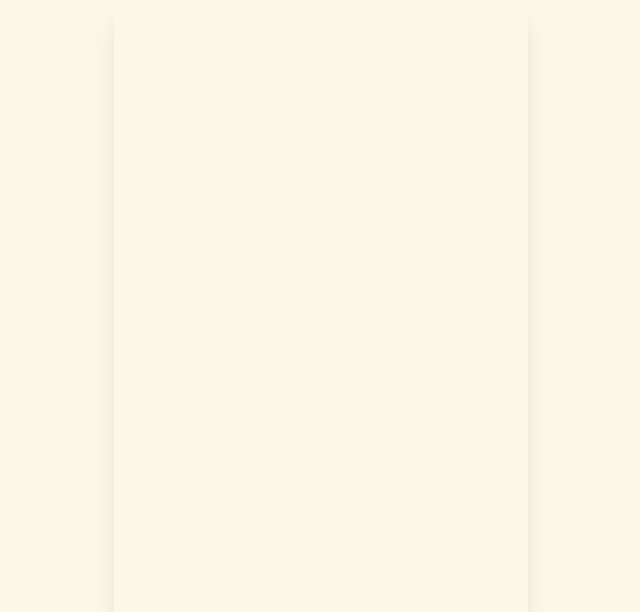
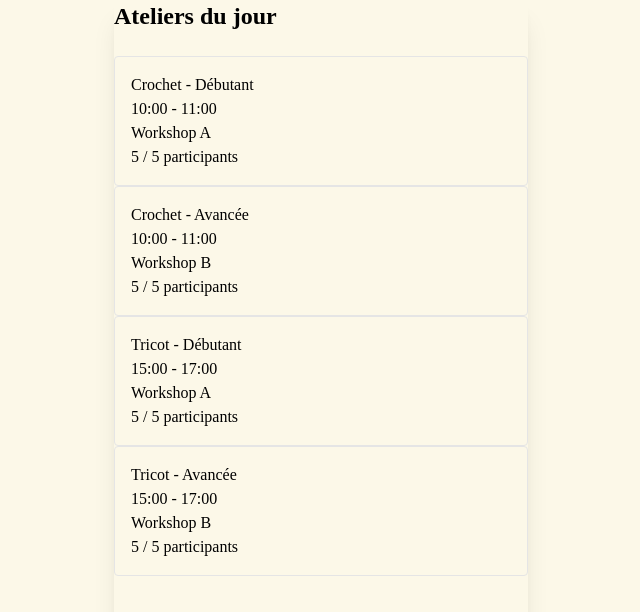
Before and after one commit to faustoche/use-case-daisy, a Next.js app in the folder daisy-pro/: page / in a window 1280 px wide. Shown: the top 612 px of the page, without its empty margins (319-959 px from the left). Built offline with nearby package versions, Linux system fonts and the light colour scheme.

Commit message:
feature(workshop) add workshop and participant logic

```diff
--- a/daisy-pro/src/app/page.tsx
+++ b/daisy-pro/src/app/page.tsx
@@ -1,8 +1,17 @@
-import Image from "next/image";
+//
+
+import { WorkshopMock } from "@/lib/mock-data";
+import { WorkshopList } from "@/components/WorkshopList";
 
 export default function Home() {
-  return (
-    console.log("coucou")
+	return (
 
-  );
+		<main>
+			<h1 className="text-2xl font-bold mb-6">Ateliers du jour</h1>
+
+			{WorkshopMock.map((workshop) => (
+				<WorkshopList key={workshop.id} workshop={workshop} />
+			))}
+		</main>
+	);
 }
--- /dev/null
+++ b/daisy-pro/src/components/ParticipantRow.tsx
@@ -0,0 +1,17 @@
+// On liste les participants sur la page de détail de l'atelier
+
+import { Participant } from "@/types";
+import ParticipantStatus from "./ParticipantStatus";
+
+interface ParticipantRowProps {
+	participant: Participant;
+}
+
+export function ParticipantRow({ participant }: ParticipantRowProps) {
+	return (
+		<div className="flex justify-between items-center p-3 border-b">
+			<p>{participant.name} {participant.first_name}</p>
+			<ParticipantStatus status={participant.status} />
+		</div>
+	)
+}
--- /dev/null
+++ b/daisy-pro/src/components/ParticipantStatus.tsx
@@ -0,0 +1,34 @@
+import { AttendanceStatus } from "@/types";
+
+// On construit l'interface
+//  On doit définir la forme du bouton que le composant va recevoir
+
+// Création d'une interface
+// On lui donne le status lié à l'attendance status
+interface ParticipantStatusProps {
+	status: AttendanceStatus;
+}
+
+export default function ParticipantStatus({ status }: ParticipantStatusProps) {
+	let dynamicColor;
+	let label;
+
+	switch (status) {
+		case "pending":
+			dynamicColor = "bg-orange-500 text-white";
+			label = "pending";
+			break;
+		case "absent":
+			dynamicColor = "bg-red-500 text-white";
+			label = "absent";
+			break;
+		case "present":
+			dynamicColor = "bg-green-500 text-white";
+			label = "present";
+			break;
+	}
+
+	return (
+		<span className={`px-2 py-1 rounded-md text-sm font-bold ${dynamicColor}`}>{label}</span>
+	);
+}
--- /dev/null
+++ b/daisy-pro/src/components/StatusViews.tsx
@@ -0,0 +1,20 @@
+// Ici, on va faire une gestion des états
+// quand il n'y a pas de donnée ou que ça plante
+
+// On peut récupérer des icones avec Lucide
+import { AlertTriangle, Loader2 } from "lucide-react";
+
+// 1er composant: on charge l'état
+export function LoadingState() {
+	return <div className="animate-spin"><Loader2 /></div>
+}
+
+// 2nd composant: état vide
+export function EmptyState({ message }: { message: string }) {
+	return <p className="text-gray-500 italic">{message}</p>;
+}
+
+// 3rd composant: erreur
+export function ErrorState({ error }: { error: string }) {
+	return <p className="text-red-500 font-bold">{error}</p>;
+}
--- /dev/null
+++ b/daisy-pro/src/components/WorkshopList.tsx
@@ -0,0 +1,19 @@
+// Affichage de la liste des ateliers du jour
+
+import Link from "next/link";
+import { Workshop } from "@/types";
+
+interface WorkshopListProps {
+	workshop: Workshop;
+}
+
+export function WorkshopList({ workshop }: WorkshopListProps) {
+	return (
+		<Link href={`/workshop/${workshop.id}`} className="block p-4 border rounded">
+			<h2>{workshop.title}</h2>
+			<p>{workshop.time}</p>
+			<p>{workshop.place}</p>
+			<p>{workshop.participants.length} / {workshop.max_participants} participants</p>
+		</Link>
+	)
+}
--- /dev/null
+++ b/daisy-pro/src/lib/actions.ts
@@ -0,0 +1,17 @@
+"use server";
+
+// Server action
+// Fonctions asynchrones exécutées uniquement sur le serveur
+// au lieu de faire une route api et un fetch
+// on appelle les composants clients au clic
+
+
+import { AttendanceStatus } from "@/types";
+
+export async function updateParticipantStatus(workshopId: number, participantId: number, newStatus: AttendanceStatus) {
+
+	// ici on met un settimout pour voir l'etat loading
+	await new Promise ((resolve) => setTimeout(resolve, 1000));
+	console.log(workshopId, participantId, newStatus);
+	return { success: true }
+}
--- /dev/null
+++ b/daisy-pro/src/lib/mock-data.ts
@@ -0,0 +1,64 @@
+// Sans base de données, je crée de fausse data pour tester
+
+// J'importe les types que je viens de créer
+// alia @/ pour éviter les chemins relatifs trop longs
+import { Workshop } from "@/types";
+
+export const WorkshopMock: Workshop[] = [
+	{
+		id: 1,
+		title: "Crochet - Débutant",
+		time: "10:00 - 11:00",
+		place: "Workshop A",
+		max_participants: 5,
+		participants: [
+			{ id: 1, name: "Marie", first_name: "Martin", status: "pending" },
+			{ id: 2, name: "Léo", first_name: "Botrel", status: "present" },
+			{ id: 3, name: "Dominique", first_name: "Souchon", status: "present" },
+			{ id: 4, name: "Émeline", first_name: "Baugé", status: "absent" },
+			{ id: 5, name: "Manon", first_name: "Cortot", status: "pending" },
+		]
+	},
+	{
+		id: 2,
+		title: "Crochet - Avancée",
+		time: "10:00 - 11:00",
+		place: "Workshop B",
+		max_participants: 5,
+		participants: [
+			{ id: 1, name: "Axel", first_name: "Carpentier", status: "absent" },
+			{ id: 2, name: "Clémence", first_name: "Léger", status: "pending" },
+			{ id: 3, name: "Alexia", first_name: "Duval", status: "present" },
+			{ id: 4, name: "Marc", first_name: "Prudhomme", status: "absent" },
+			{ id: 5, name: "Lou", first_name: "Fouché", status: "pending" },
+		]
+	},
+	{
+		id: 3,
+		title: "Tricot - Débutant",
+		time: "15:00 - 17:00",
+		place: "Workshop A",
+		max_participants: 5,
+		participants: [
+			{ id: 1, name: "Maxence", first_name: "Mignot", status: "pending" },
+			{ id: 2, name: "Cassandre", first_name: "Maubert", status: "present" },
+			{ id: 3, name: "Léna", first_name: "Le Tutour", status: "present" },
+			{ id: 4, name: "Faustine", first_name: "Crocq", status: "absent" },
+			{ id: 5, name: "Elsa", first_name: "Périer", status: "present" },
+		]
+	},
+	{
+		id: 4,
+		title: "Tricot - Avancée",
+		time: "15:00 - 17:00",
+		place: "Workshop B",
+		max_participants: 5,
+		participants: [
+			{ id: 1, name: "Sophie", first_name: "Bubost", status: "absent" },
+			{ id: 2, name: "Jean", first_name: "Mazet", status: "absent" },
+			{ id: 3, name: "Bruno", first_name: "Regnard", status: "present" },
+			{ id: 4, name: "Yann", first_name: "Asselin", status: "absent" },
+			{ id: 5, name: "Sarah", first_name: "Calleau", status: "pending" },
+		]
+	}
+];
--- /dev/null
+++ b/daisy-pro/src/workshop/[id]/page.tsx
@@ -0,0 +1,28 @@
+//
+
+import { WorkshopMock } from "@/lib/mock-data";
+import { ParticipantRow } from "@/components/ParticipantRow";
+import { EmptyState } from "@/components/StatusViews";
+
+interface PageProps {
+	params: { id: string };
+}
+
+export default async function WorkshopDetails({ params }: PageProps) {
+	const currentId = params.id;
+
+	const data = WorkshopMock.find(item => item.id === Number(currentId));
+
+	if (!data) {
+		return <EmptyState message="Atelier introuvable" />
+	}
+
+	return (
+		<main className="p-4">
+			<h1>{data.title}</h1>
+			{data.participants.map((participant) => (
+				<ParticipantRow key={participant.id} participant={participant} />
+			))}
+		</main>
+	);
+}
```
